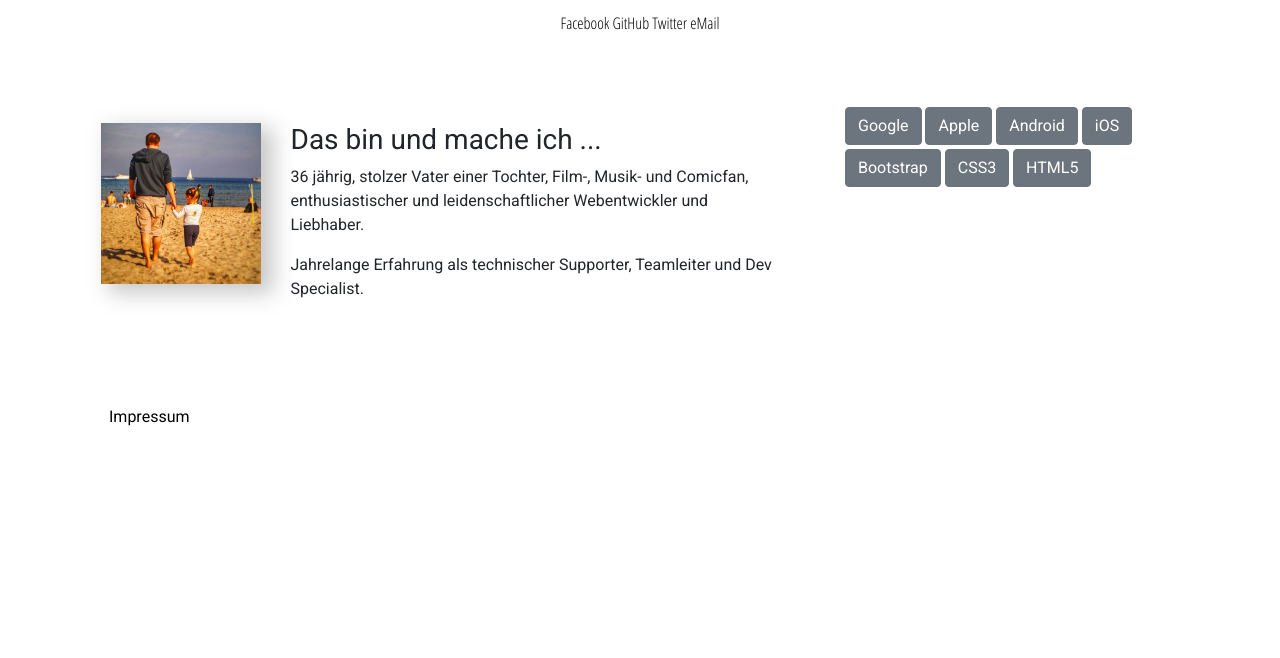
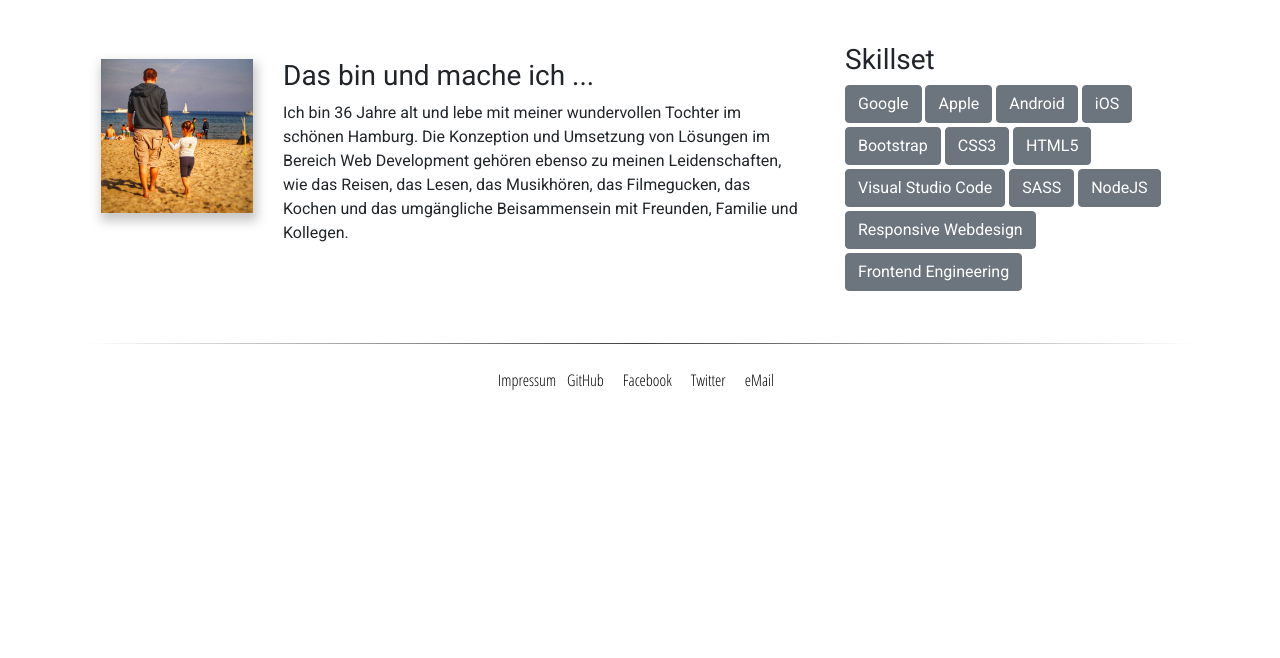
Before and after one commit to micveg/personal-website, a plain HTML site: page index.html in a window 1280 px wide. Shown: the part 142-800 px from the top of the page. Drawn offline with nearby package versions, Linux system fonts and the light colour scheme.

Commit message:
Update Content & Design

```diff
--- a/css/styles.css
+++ b/css/styles.css
@@ -1,5 +1,5 @@
 .light-shadow {
-  box-shadow: 10px 7px 20px 2px #80808070;
+  box-shadow: 2px 6px 10px 1.6px #80808070;
 }
 
 .header-font {
--- a/index.html
+++ b/index.html
@@ -11,49 +11,60 @@
   <link href="https://fonts.googleapis.com/css?family=Open+Sans+Condensed:300|Roboto" rel="stylesheet">
 </head>
 
-<body class="container mt-5 personal-website-font">
-  <header class="header-font p-4 mb-5">
+<body class="container mt-3 personal-website-font">
+  <header class="header-font p-4 mb-3">
     <h1 class="h1">Michel Végh</h1>
     <hr class="hr-style">
-    <a href="https://www.facebook.com" target="new"> Facebook</a>
-    <a href=" https://github.com/micveg/personal-website " target="new"> GitHub</a>
-    <a href="https://www.twitter" target="new">Twitter</a>
-    <a href="mailto: micveg@mailbox.org">eMail</a>
+    <a href=" https://github.com/micveg" target="_blank" class="p-2">GitHub</a>
+    <a href="https://www.facebook.com/micvegh" target="_blank" class=" p-2">Facebook</a>
+    <a href="https://twitter.com/micveg" target="_blank" class="p-2">Twitter</a>
+    <a href="mailto:micveg@mailbox.org" class="p-2">eMail</a>
   </header>
 
   <main class="row mb-5">
     <section class="col-sm-8">
-      <div class="row p-3 mx-0">
-        <div class="col-sm-3 pl-0">
-          <img src="images/itsme.jpg" alt="Bild Michel Végh" class="img-fluid light-shadow">
+      <div class="row p-3">
+        <div class="col-sm-3">
+          <img src="images/itsme.jpg " alt="Bild - Michel Végh" class="img-fluid light-shadow mb-3">
         </div>
         <div class="col-sm-9">
           <h3>Das bin und mache ich ...</h3>
-          <p>36 jährig, stolzer Vater einer Tochter, Film-, Musik- und Comicfan, enthusiastischer und leidenschaftlicher Webentwickler
-            und Liebhaber.
+          <p>Ich bin 36 Jahre alt und lebe mit meiner wundervollen Tochter im schönen Hamburg. Die Konzeption und Umsetzung
+            von Lösungen im Bereich Web Development gehören ebenso zu meinen Leidenschaften, wie das Reisen, das Lesen, das
+            Musikhören, das Filmegucken, das Kochen und das umgängliche Beisammensein mit Freunden, Familie und Kollegen.
           </p>
-          <p>Jahrelange Erfahrung als technischer Supporter, Teamleiter und Dev Specialist.</p>
         </div>
       </div>
     </section>
 
     <section class="col-sm-4">
-      <a href="https://www.google.com" target="new" class="btn btn-secondary mb-1">Google</a>
-      <a href="https://www.apple.com" target="new" class="btn btn-secondary mb-1">Apple</a>
-      <a href="https://www.android.com" target="new" class="btn btn-secondary mb-1">Android</a>
-      <a href="https://www.apple.com/ios" target="new" class="btn btn-secondary mb-1 ">iOS</a>
-      <a href="https://getbootstrap.com" target="new" class="btn btn-secondary mb-1">Bootstrap</a>
-      <a href="https://www.css.com" target="new" class="btn btn-secondary mb-1">CSS3</a>
-      <a href="https://www.html.com" target="new" class="btn btn-secondary mb-1">HTML5</a>
+      <h3>Skillset</h3>
+      <a href="https://www.google.com " target="_blank " class="btn btn-secondary mb-1 ">Google</a>
+      <a href="https://www.apple.com " target="_blank " class="btn btn-secondary mb-1 ">Apple</a>
+      <a href="https://www.android.com " target="_blank " class="btn btn-secondary mb-1 ">Android</a>
+      <a href="https://www.apple.com/ios " target="_blank " class="btn btn-secondary mb-1 ">iOS</a>
+      <a href="https://getbootstrap.com " target="_blank " class="btn btn-secondary mb-1 ">Bootstrap</a>
+      <a href="https://www.css.com " target="_blank " class="btn btn-secondary mb-1 ">CSS3</a>
+      <a href="https://www.html.com " target="_blank " class="btn btn-secondary mb-1 ">HTML5</a>
+      <a href="https://code.visualstudio.com/" target="_blank" class="btn btn-secondary mb-1">Visual Studio Code</a>
+      <a href="#" target="_blank" class="btn btn-secondary mb-1">SASS</a>
+      <a href="#" target="_blank" class="btn btn-secondary mb-1">NodeJS</a>
+      <a href="#" target="_blank" class="btn btn-secondary mb-1">Responsive Webdesign</a>
+      <a href="#" target="_blank" class="btn btn-secondary mb-1">Frontend Engineering</a>
       </div>
     </section>
   </main>
-  <footer class="p-4">
+  <hr class="hr-style">
+  <footer class="p-2 header-font">
     <a href="imprint.html">Impressum</a>
+    <a href=" https://github.com/micveg" target="_blank" class="p-2">GitHub</a>
+    <a href="https://www.facebook.com/micvegh" target="_blank" class=" p-2">Facebook</a>
+    <a href="https://twitter.com/micveg" target="_blank" class="p-2">Twitter</a>
+    <a href="mailto:micveg@mailbox.org" class="p-2">eMail</a>
   </footer>
-  <script src="js/jquery-3.3.1.min.js"></script>
-  <script src="js/popper.min.js"></script>
-  <script src="js/bootstrap.min.js"></script>
+  <script src="js/jquery-3.3.1.min.js "></script>
+  <script src="js/popper.min.js "></script>
+  <script src="js/bootstrap.min.js "></script>
 </body>
 
 </html>
```
